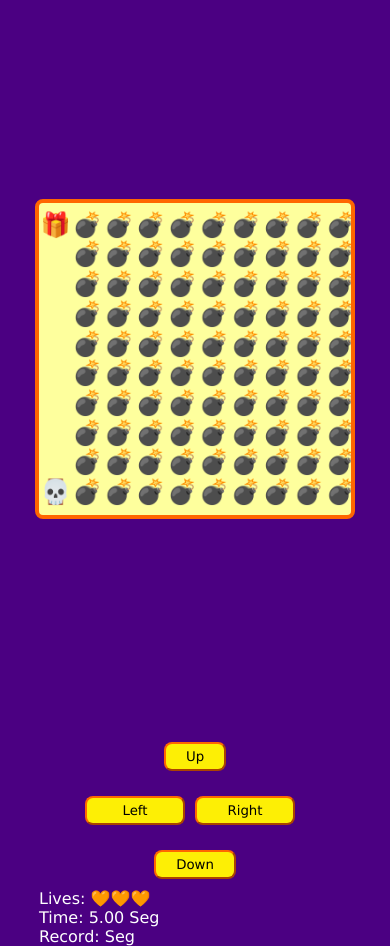
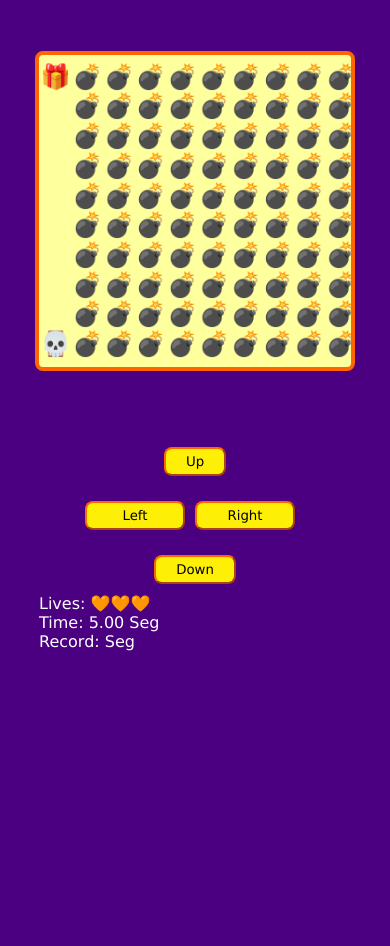
Before and after one commit to jjgomeza22/VideoGame-WhitJS, a plain HTML site: page public/index.html in a window 390 px wide. After the commit the page ends 844 px from the top, so only its background shows below. Drawn offline with Linux system fonts and the light colour scheme; files whose address does not match are found by name.

Commit message:
add styles for better presenting

```diff
--- a/src/game.js
+++ b/src/game.js
@@ -167,6 +167,10 @@ const setCanvasSize = () => {
     elementSize = canvasSize / constants.iconNumber;
     x = elementSize + 0.5;
     y = elementSize - 1.5;
+
+    playerPosition.x = undefined;
+    playerPosition.y = undefined;
+
     startGame();
 };
 
--- a/src/styles.css
+++ b/src/styles.css
@@ -68,4 +68,7 @@ p {
         margin-left: 100%;
         margin-right: 100%;
     }
+    .game-container {
+        height: 50vh;
+    }
 }
```
